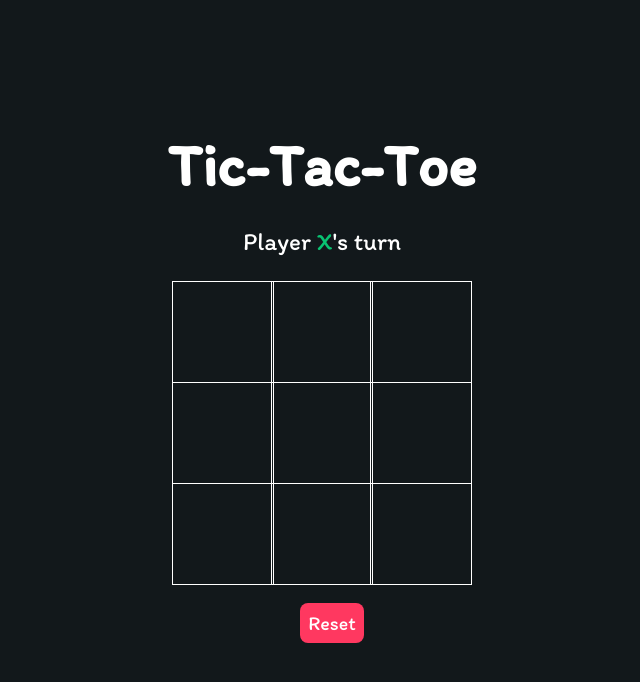
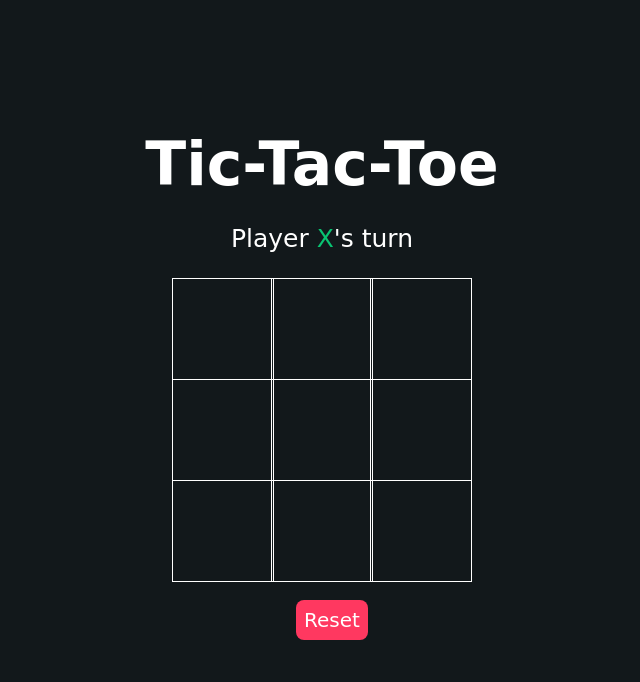
Before and after one commit to Hrithikprobro/Tic-Tac-Toe-In-Your-Pocket, a plain HTML site: page index.html in a window 1280 px wide. Shown: the whole page, without its empty margins (318-958 px from the left). Drawn offline with Linux system fonts and the light colour scheme.

Commit message:
Update index.html

```diff
--- a/index.html
+++ b/index.html
@@ -6,10 +6,7 @@
     <meta name="viewport" content="width=device-width, initial-scale=1.0">
     <link href="style.css" rel="stylesheet" />
     <link rel="preconnect" href="https://fonts.gstatic.com" />
-    <link
-      href="https://fonts.googleapis.com/css2?family=Itim&display=swap"
-      rel="stylesheet"
-    />
+<link href="https://fonts.googleapis.com/css2?family=Montserrat:ital,wght@1,200&display=swap" rel="stylesheet" />
     <script src="script.js"></script>
     <title>Tic-Tac-Toe-In-Your-Pocket</title>
   </head>
```
